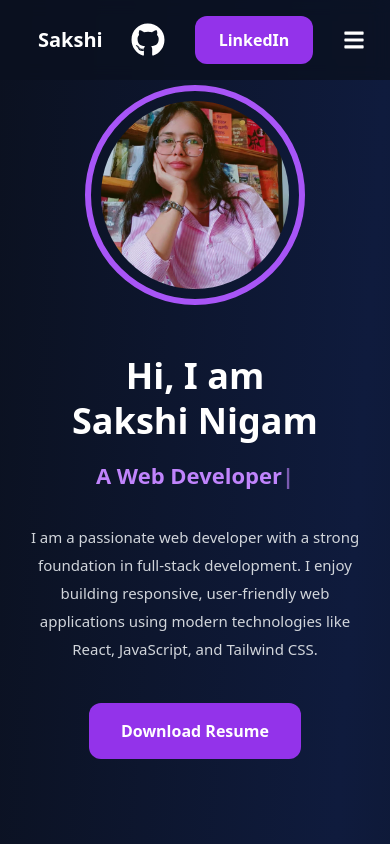
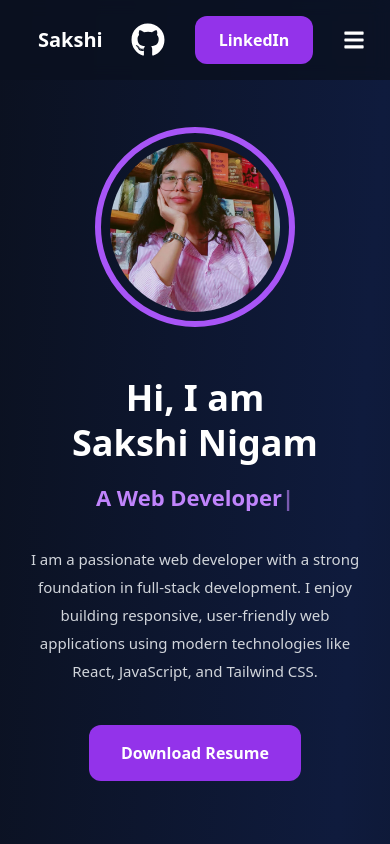
Before and after one commit to Sakshi1166/sakshi-portfolio, a React (Vite) app: page / in a window 390 px wide. Shown: the top 844 px of the page. Built offline with nearby package versions, Linux system fonts and the light colour scheme.

Commit message:
Fix mobile hero profile image size and spacing

```diff
--- a/src/components/Hero.jsx
+++ b/src/components/Hero.jsx
@@ -104,19 +104,22 @@ export default function Hero() {
         </div>
 
         {/* RIGHT IMAGE */}
-        <div className="relative cursor-pointer">
+        <div className="relative cursor-pointer mt-16 sm:mt-10 md:mt-0">
           <div
             ref={imgRef}
             onClick={() => setShowModal(true)}
             className="
-              w-[220px] h-[220px]
-              sm:w-[280px] sm:h-[280px]
+              w-[200px] h-[200px]          /* mobile smaller */
+              sm:w-[260px] sm:h-[260px]
               md:w-[360px] md:h-[360px]
-              rounded-full border-[6px] border-purple-500
+
+              rounded-full
+              border-[6px] border-purple-500
               flex items-center justify-center
               transition-transform duration-300
             "
-          >
+  >
+
             <img
               src={profile}
               alt="Sakshi Nigam"
```
